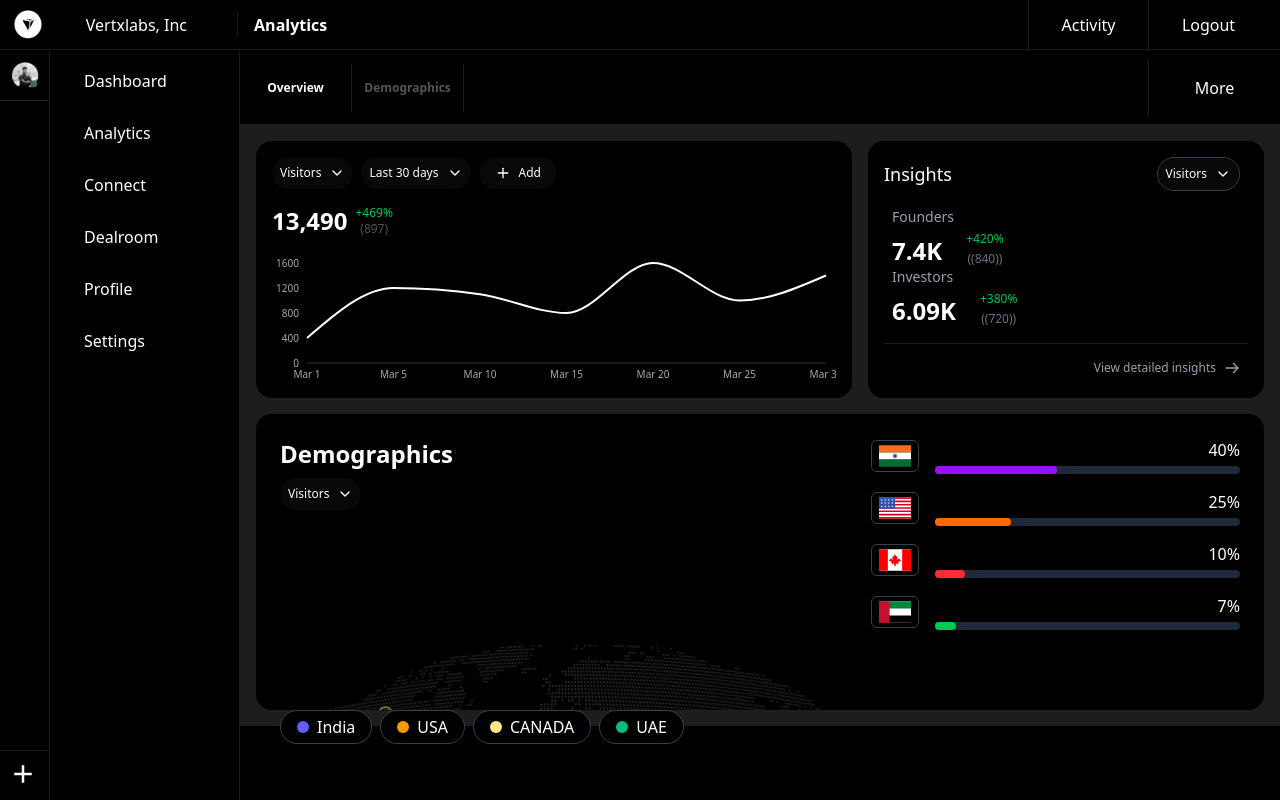
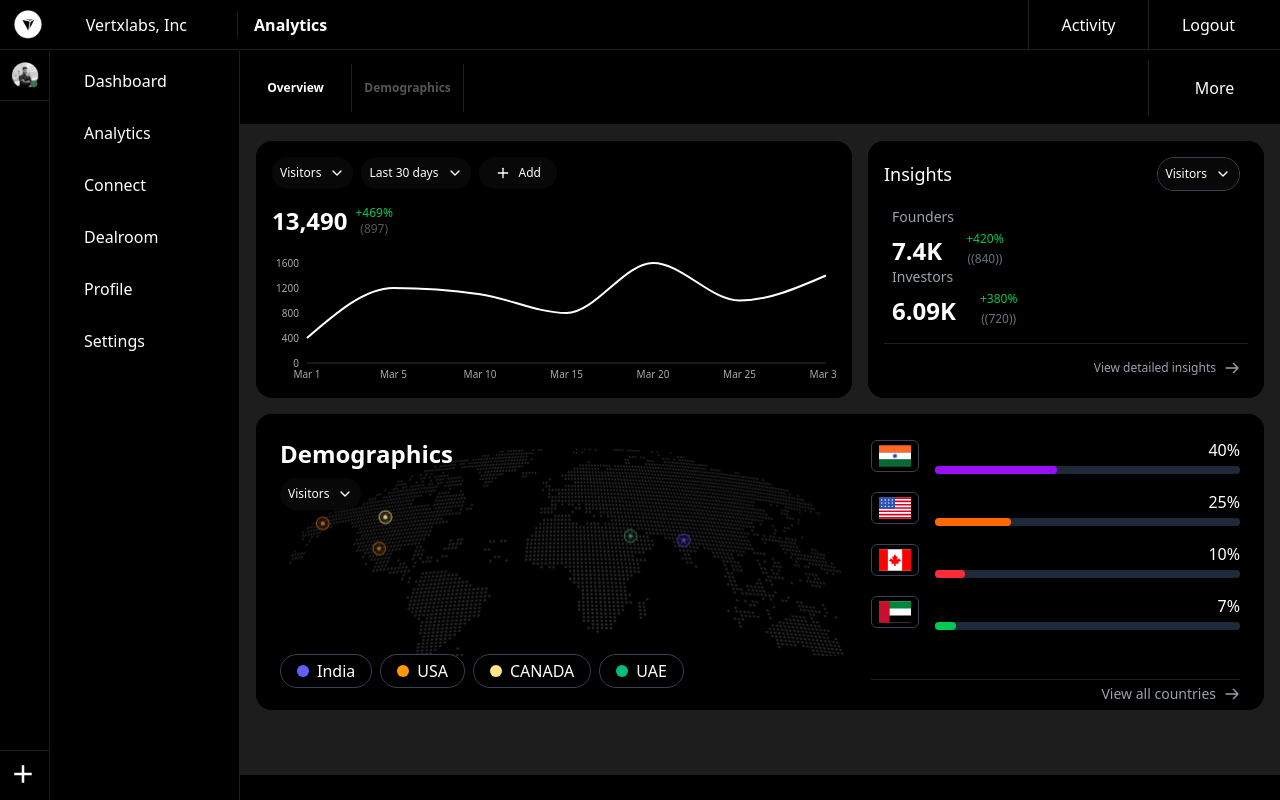
Before and after one commit to ravichandrapalla/vertxLabss, a React (Vite) app: page / in a window 1280 px wide. Built offline with nearby package versions, Linux system fonts and the light colour scheme.

Commit message:
small adjustment for layout

```diff
--- a/src/components/graphs/DemoGraphicsCard.jsx
+++ b/src/components/graphs/DemoGraphicsCard.jsx
@@ -81,8 +81,8 @@ const DemographicsCard = ({
     : allDemographics.slice(0, 4);
 
   return (
-    <div className="bg-black text-white p-6 rounded-xl w-full max-w-3xl md:max-w-full">
-      <div className="relative md:flex  md:h-[calc(100vh-166px)]">
+    <div className="bg-black text-white p-6 rounded-xl w-full max-w-3xl md:max-w-full relative ">
+      <div className="relative md:flex  md:max-h-[calc(100vh-166px)]">
         <div className="flex justify-between items-center mb-6 md:flex-col md:items-start md:space-y-2 md:absolute md:top-[0%] md:z-50 md:left-0">
           <h2 className="text-2xl font-bold">Demographics</h2>
           <div className="relative">
@@ -126,7 +126,7 @@ const DemographicsCard = ({
         </div>
       </div>
 
-      <div className="hidden md:absolute md:z-50 md:bottom-14 md:flex space-x-2">
+      <div className="hidden md:absolute md:z-100 md:top-60 md:flex space-x-2">
         {countries.map((country, index) => (
           <div
             key={index}
@@ -138,7 +138,7 @@ const DemographicsCard = ({
         ))}
       </div>
 
-      <div className="flex justify-end mt-6 md:mt-3">
+      <div className="flex justify-end mt-6 md:mt-1">
         <button className="flex items-center text-sm text-gray-400 hover:text-white">
           <span className="mr-2">View all countries</span>
           <svg
--- a/src/pages/MainPage.jsx
+++ b/src/pages/MainPage.jsx
@@ -447,7 +447,7 @@ const MainPage = () => {
   const getActiveTab = () => {
     if (activeTab === "Overview") {
       return (
-        <div className="flex flex-col space-y-4 md:space-x-4  w-full bg-[#1D1D1D] text-white p-4 md:grid md:grid-cols-[612px_1fr] md:grid-rows-[273px_296px] md:h-[100vh-50px] md:w-[100vw-240px]">
+        <div className="flex flex-col space-y-4 md:space-x-4 w-full bg-[#1D1D1D] text-white p-4 md:grid md:grid-cols-[612px_1fr] md:grid-rows-[273px_296px] md:h-[calc(100vh-150px)] md:w-[100vw-240px]">
           <div className=" max-h-[270px] rounded-2xl overflow-hidden bg-[#000000] ">
             <VisiorsGraphCard
               metricType={metricType}
```
